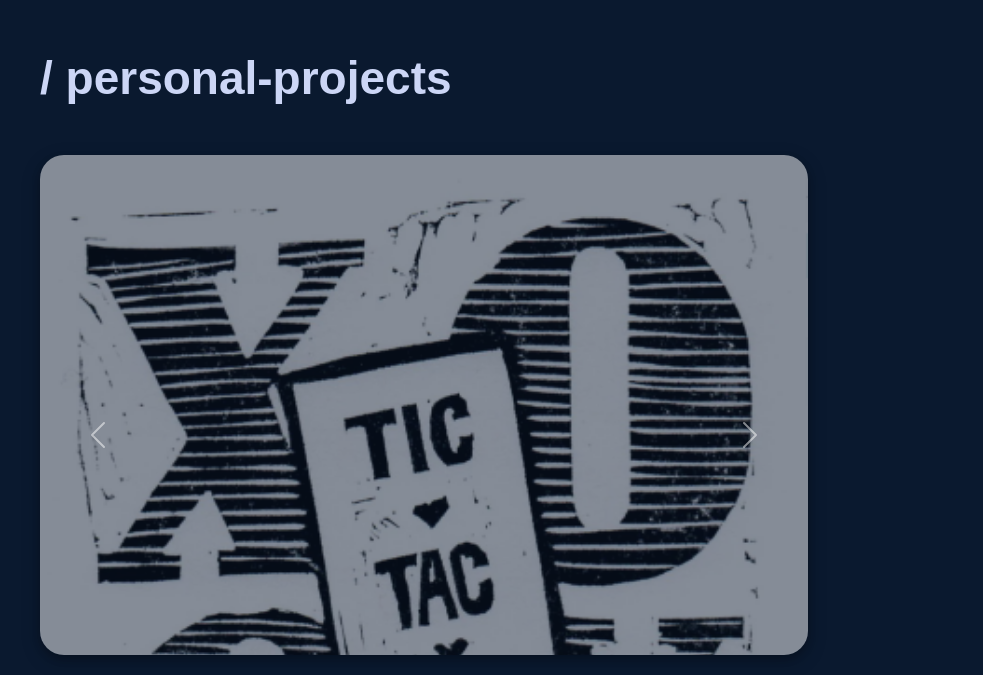
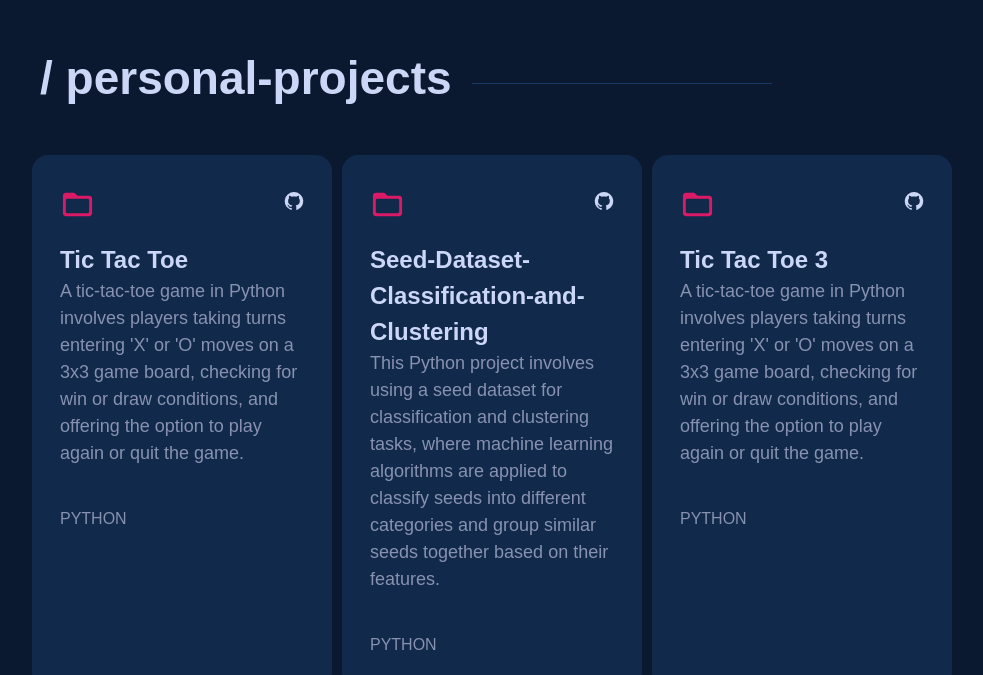
Before and after one commit to stavkran/personal-page, a React (Create React App) app: page / in a window 1280 px wide. Shown: the part 2122-2797 px from the top of the page, without its empty margins (152-1135 px from the left). Built offline with nearby package versions, Linux system fonts and the light colour scheme.

Commit message:
colours and carousel edit

```diff
--- a/src/components/Projects.js
+++ b/src/components/Projects.js
@@ -21,44 +21,6 @@ class Projects extends React.Component {
         });
     }
     render() {
-        const spotlightProjects = {
-        "Tic Tac Toe": {
-            car_title: "tic tac toe",
-            car_desc:
-            "A tic-tac-toe game in Python involves players taking turns entering 'X' or 'O' moves on a 3x3 game board, checking for win or draw conditions, and offering the option to play again or quit the game.",
-            car_tech: "PYTHON",
-            car_link: "https://github.com/stavkran/TicTacToe",
-            car_open: "",
-            image: "/assets/tictactoe.png"
-        },
-        "Tic Tac Toe 1": {
-            car_title: "tic tac toe 1",
-            car_desc:
-            "A tic-tac-toe game in Python involves players taking turns entering 'X' or 'O' moves on a 3x3 game board, checking for win or draw conditions, and offering the option to play again or quit the game.",
-            car_tech: "PYTHON",
-            car_link: "https://github.com/stavkran/TicTacToe",
-            car_open: "",
-            image: "/assets/tictactoe.png"
-        },
-        "Tic Tac Toe 2": {
-            car_title: "tic tac toe 2",
-            car_desc:
-            "A tic-tac-toe game in Python involves players taking turns entering 'X' or 'O' moves on a 3x3 game board, checking for win or draw conditions, and offering the option to play again or quit the game.",
-            car_tech: "PYTHON",
-            car_link: "https://github.com/stavkran/TicTacToe",
-            car_open: "",
-            image: "/assets/tictactoe.png"
-        },
-        Portfolio: {
-            car_title: "portfolio.js",
-            car_desc:
-            "A small JS library that helps with clear and succinct data presentation.",
-            car_tech: "NODE.JS (EXPRESS.JS)",
-            car_link: "https://github.com/gazijarin/Portfolio.js",
-            car_open: "https://afternoon-ocean-92382.herokuapp.com/",
-            image: "/assets/portfolio.png"
-        }
-        };
         const projects = {
         "Tic Tac Toe": {
             desc:
@@ -67,39 +29,18 @@ class Projects extends React.Component {
             link: "https://github.com/stavkran/TicTacToe",
             open: ""
             },
-        "Adam A.I.": {
+        "Seed-Dataset-Classification-and-Clustering": {
             desc:
-            "A tic-tac-toe game in Python involves players taking turns entering 'X' or 'O' moves on a 3x3 game board, checking for win or draw conditions, and offering the option to play again or quit the game.",
+            "This Python project involves using a seed dataset for classification and clustering tasks, where machine learning algorithms are applied to classify seeds into different categories and group similar seeds together based on their features.",
             techStack: "PYTHON",
-            link: "https://github.com/stavkran/TicTacToe",
+            link: "https://github.com/stavkran/Seed-Dataset-Classification-and-Clustering",
             open: ""
         },
-        "Distributed Logging and Monitoring System": {
+        "Tic Tac Toe 3": {
             desc:
             "A tic-tac-toe game in Python involves players taking turns entering 'X' or 'O' moves on a 3x3 game board, checking for win or draw conditions, and offering the option to play again or quit the game.",
             techStack: "PYTHON",
             link: "https://github.com/stavkran/TicTacToe"
-        },
-        "Odin Bot": {
-            desc:
-            "A tic-tac-toe game in Python involves players taking turns entering 'X' or 'O' moves on a 3x3 game board, checking for win or draw conditions, and offering the option to play again or quit the game.",
-            techStack: "PYTHON",
-            link: "https://github.com/stavkran/TicTacToe",
-            open: ""
-        },
-        "Game Centre": {
-            desc:
-            "A tic-tac-toe game in Python involves players taking turns entering 'X' or 'O' moves on a 3x3 game board, checking for win or draw conditions, and offering the option to play again or quit the game.",
-            techStack: "PYTHON",
-            link: "https://github.com/stavkran/TicTacToe",
-            open: ""
-        },
-        "Minimax Stonehenge": {
-            desc:
-            "Two-player, zero-sum game with a strategic Minimax artificial intelligence.",
-            techStack: "Python",
-            link: "https://github.com/gazijarin/stonehenge",
-            open: ""
         }
         };
 
@@ -108,31 +49,6 @@ class Projects extends React.Component {
             <div className="section-header ">
             <span className="section-title">/ personal-projects</span>
             </div>
-            <Carousel>
-                {Object.keys(spotlightProjects).map((key, i) => (
-                    <Carousel.Item key={key}> {/* Add unique key prop */}
-                    <img
-                        className="d-block w-100"
-                        src={spotlightProjects[key]["image"]}
-                        alt={key}
-                    />
-                    <div className="caption-bg">
-                        <Carousel.Caption>
-                        <h3>{spotlightProjects[key]["title"]}</h3>
-                        <p>
-                            {spotlightProjects[key]["desc"]}
-                            <p className="techStack">{spotlightProjects[key]["techStack"]}</p>
-                        </p>
-                        <Links
-                            githubLink={spotlightProjects[key]["link"]}
-                            openLink={spotlightProjects[key]["open"]}
-                        ></Links>
-                        </Carousel.Caption>
-                    </div>
-                    </Carousel.Item>
-                ))}
-            </Carousel>
-
             <div className="project-container">
             <ul className="projects-grid">
                 {Object.keys(projects).map((key, i) => (
--- a/src/styles/global.css
+++ b/src/styles/global.css
@@ -1,6 +1,8 @@
 :root {
     --dark-navy: #020c1b;
     --navy: #0a192f;
+    --light-navy: #11294b;
+    --lightest-navy: #183966;
     --light-pink: #d23574;
     --lightest-pink: #FE5E9E;
     --pink-shadow: rgb(83, 9, 39, 0.7);
```
